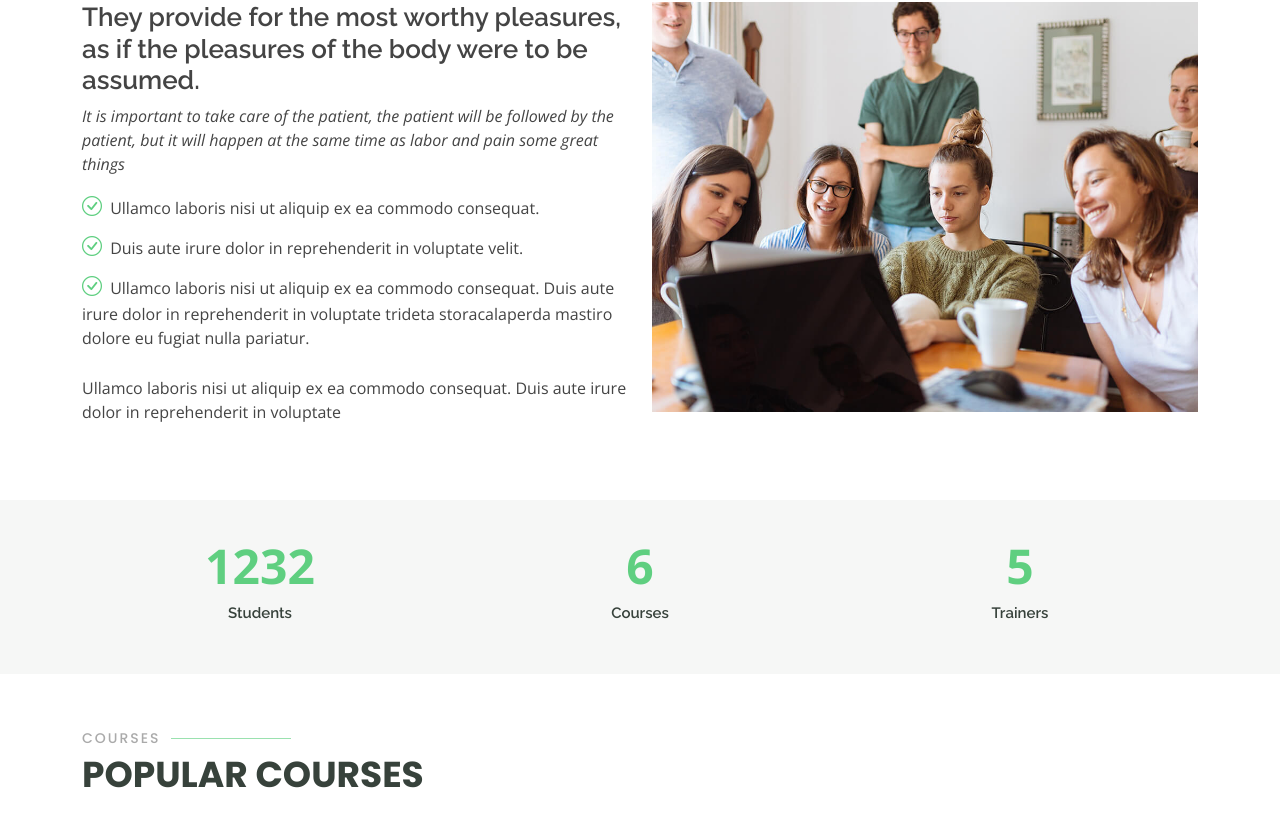
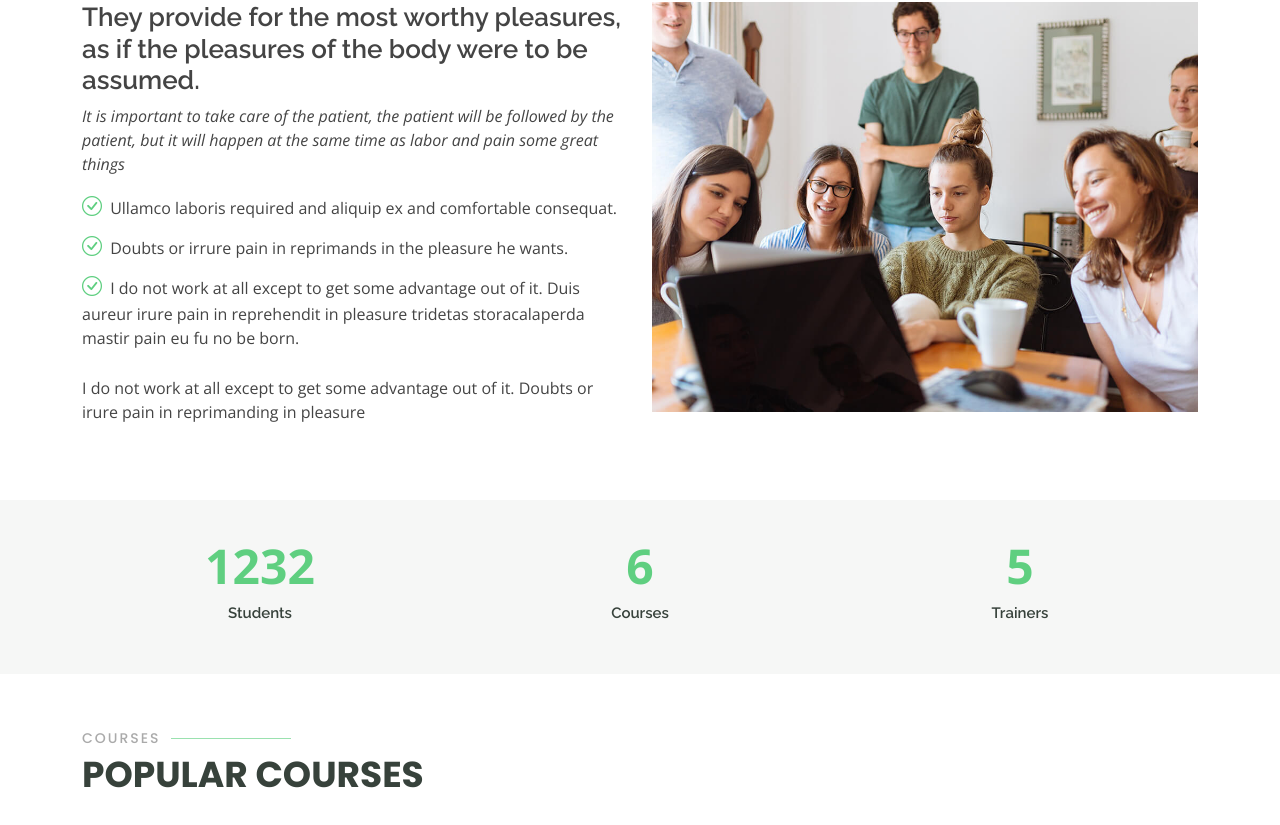
Before and after one commit to krishna6avk/Advance-IT, a plain HTML site: page index.html in a window 1280 px wide. Shown: the part 877-1702 px from the top of the page. Drawn offline with nearby package versions, Linux system fonts and the light colour scheme.

Commit message:
about us changes

```diff
--- a/index.html
+++ b/index.html
@@ -81,13 +81,12 @@
                 some great things
               </p>
               <ul>
-                <li><i class="bi bi-check-circle"></i> Ullamco laboris nisi ut aliquip ex ea commodo consequat.</li>
-                <li><i class="bi bi-check-circle"></i> Duis aute irure dolor in reprehenderit in voluptate velit.</li>
-                <li><i class="bi bi-check-circle"></i> Ullamco laboris nisi ut aliquip ex ea commodo consequat. Duis aute irure dolor in reprehenderit in voluptate trideta storacalaperda mastiro dolore eu fugiat nulla pariatur.</li>
+                <li><i class="bi bi-check-circle"></i> Ullamco laboris required and aliquip ex and comfortable consequat.</li>
+                <li><i class="bi bi-check-circle"></i> Doubts or irrure pain in reprimands in the pleasure he wants.</li>
+                <li><i class="bi bi-check-circle"></i> I do not work at all except to get some advantage out of it. Duis aureur irure pain in reprehendit in pleasure tridetas storacalaperda mastir pain eu fu no be born.</li>
               </ul>
               <p>
-                Ullamco laboris nisi ut aliquip ex ea commodo consequat. Duis aute irure dolor in reprehenderit in voluptate
-              </p>
+                I do not work at all except to get some advantage out of it. Doubts or irure pain in reprimanding in pleasure              </p>
             </div>
           </div>
         </div>
```
